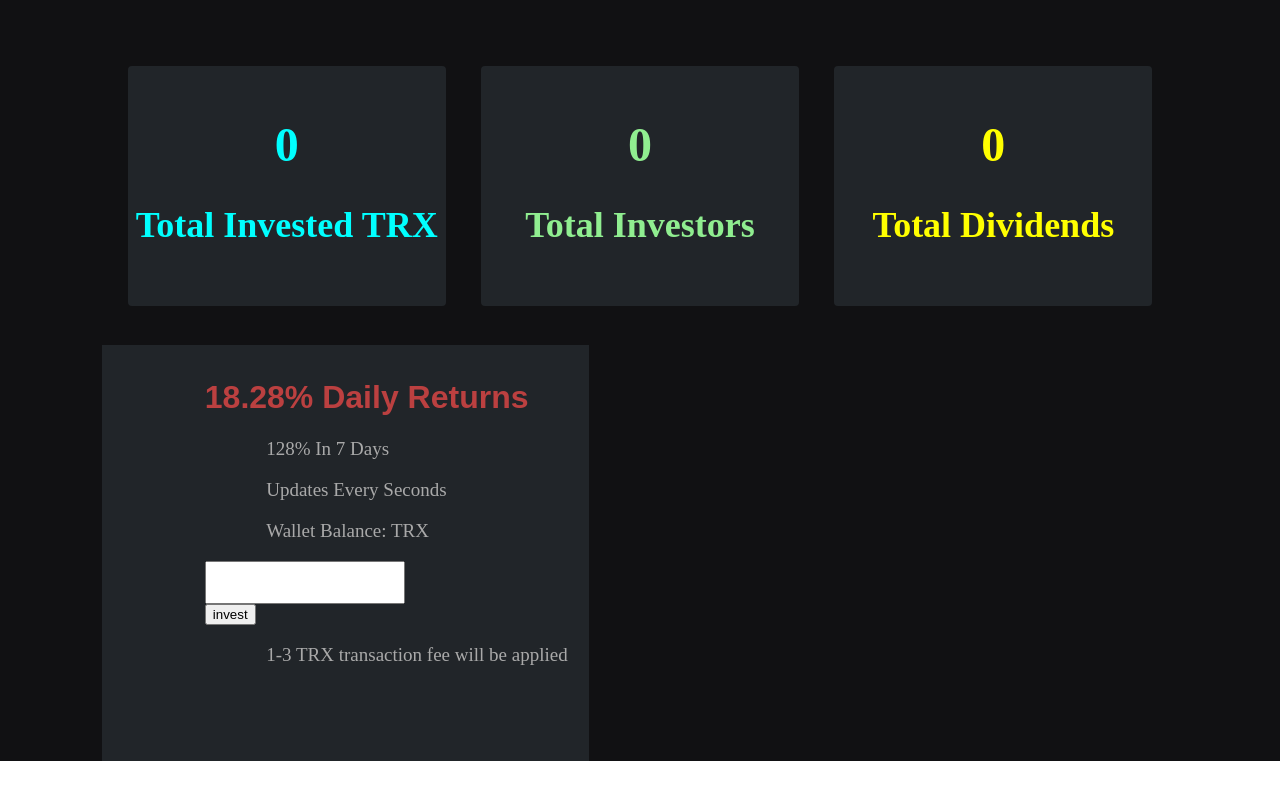
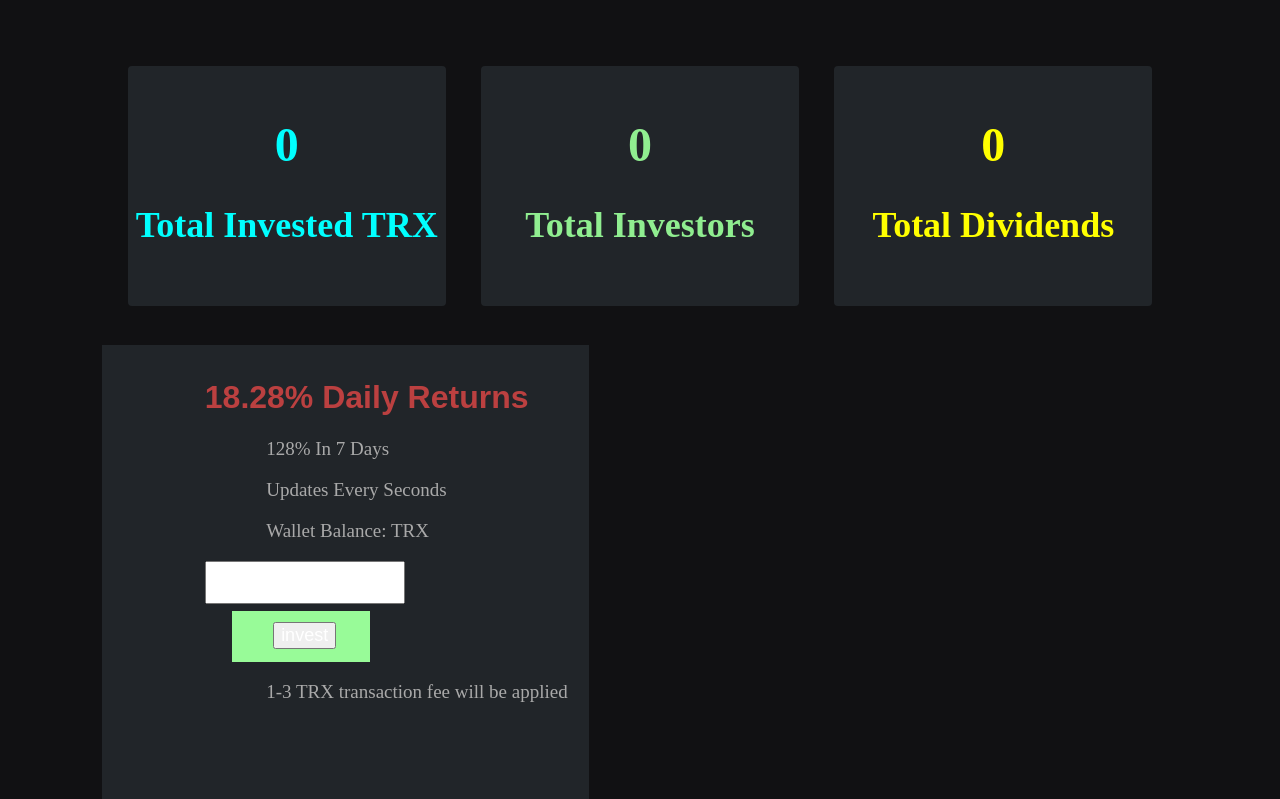
Before and after one commit to ali-203/myapp, a React (Create React App) app: page / in a window 1280 px wide. Shown: the part 1368-2167 px from the top of the page. Before the commit the page ends 2129 px from the top, so only its background shows below. Built offline with nearby package versions, Linux system fonts and the light colour scheme.

Commit message:
updated css

```diff
--- a/src/App.css
+++ b/src/App.css
@@ -197,3 +197,16 @@ body{
   font-size: xx-large;
     width: 50%;
 }
+.forth-button {
+  margin-left: 7%;
+    width: 36%;
+    height: 51px;
+    margin-top: 2%;
+  background-color: palegreen;
+}
+.forth-button button {
+  margin-left: 30%;
+  margin-top: 8%;
+  font-size: large;
+  color: white;
+}
--- a/src/App.js
+++ b/src/App.js
@@ -77,8 +77,9 @@ function App() {
 
             <div className="forth-button">
                 <button>invest</button>
+                </div>
                 <p>1-3 TRX transaction fee will be applied</p>
-                </div>
+
             </div>
 
             </div>
```
Also changed, not shown: 1 other file (tests, documents, lock files or other folders).
